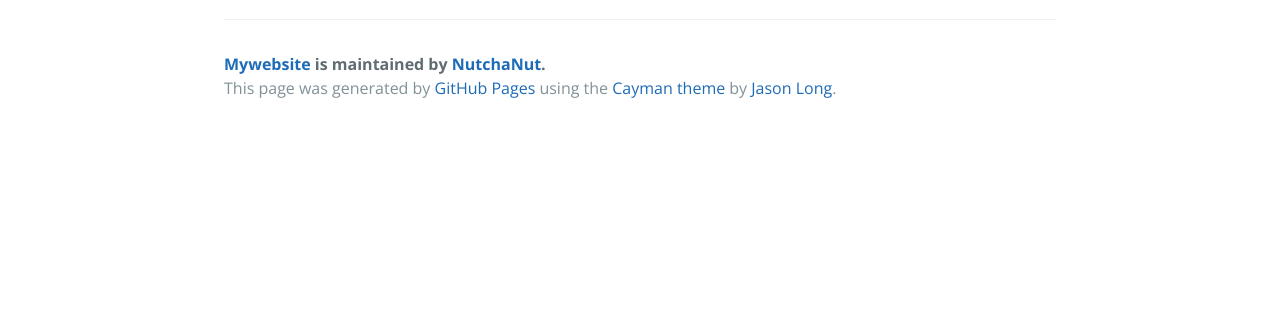
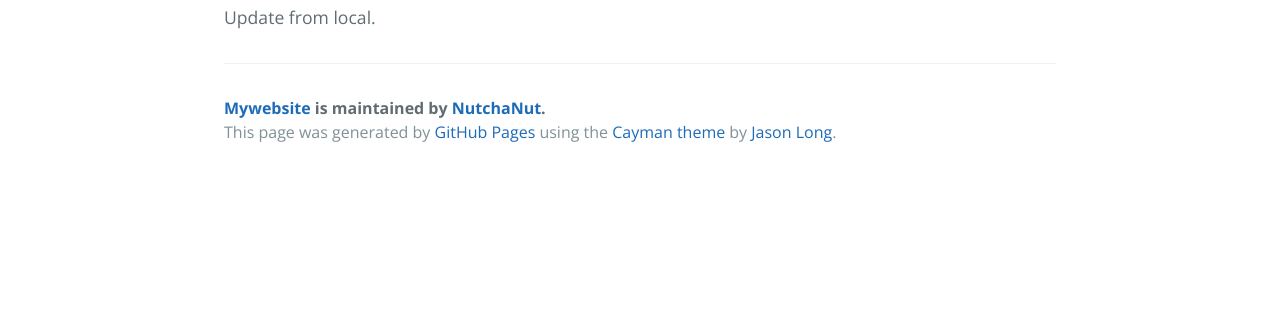
Before and after one commit to NutchaNut/MyWebSite, a plain HTML site: page index.html in a window 1280 px wide. Shown: the part 466-800 px from the top of the page. Drawn offline with nearby package versions, Linux system fonts and the light colour scheme.

Commit message:
first edit fromt local

```diff
--- a/index.html
+++ b/index.html
@@ -25,8 +25,7 @@
 <h1>
 <a id="-hello-" class="anchor" href="#-hello-" aria-hidden="true"><span aria-hidden="true" class="octicon octicon-link"></span></a> hello! </h1>
 
-<p>
-</p>
+		<p>Update from local.</p>
 
       <footer class="site-footer">
         <span class="site-footer-owner"><a href="https://github.com/NutchaNut/MyWebSite">Mywebsite</a> is maintained by <a href="https://github.com/NutchaNut">NutchaNut</a>.</span>
```
